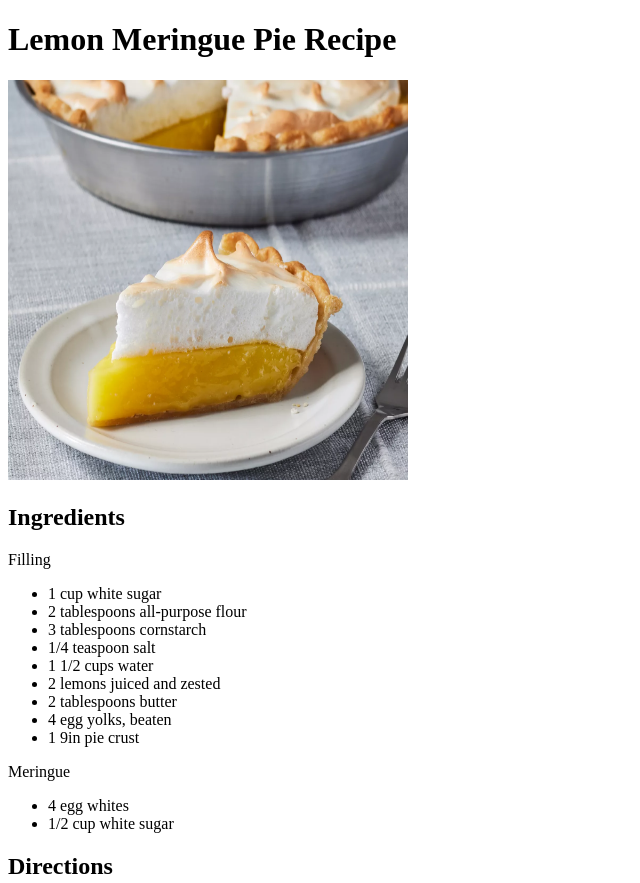
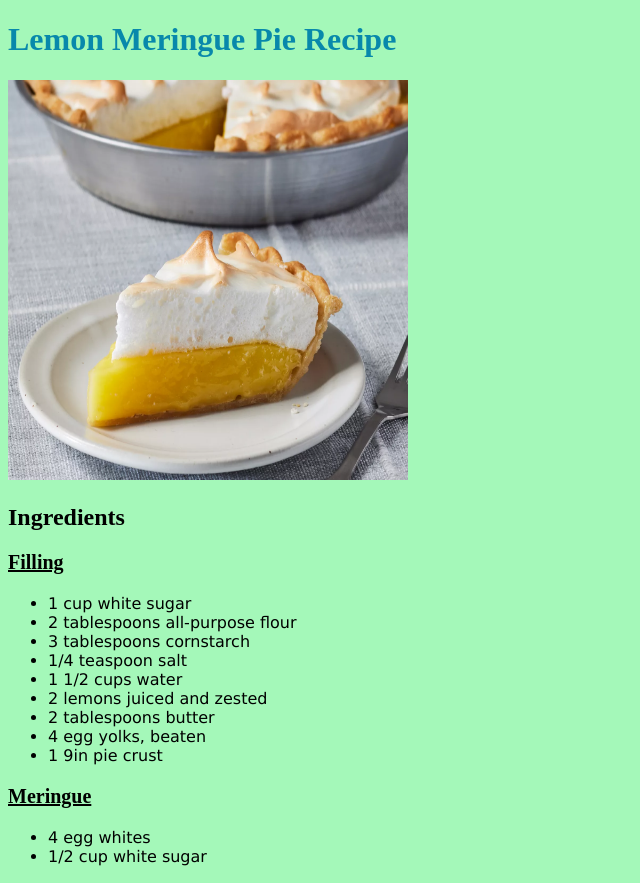
Before and after one commit to bdnooner/odin-recipies, a plain HTML site: page recipies/lemonPie.html in a window 1280 px wide. Shown: the top 883 px of the page, without its empty margins (0-640 px from the left). Drawn offline with Linux system fonts and the light colour scheme.

Commit message:
add CSS to recipe website

```diff
--- a/recipies/lemonPie.html
+++ b/recipies/lemonPie.html
@@ -3,14 +3,15 @@
 <head>
     <meta charset="UTF-8">
     <meta name="viewport" content="width=device-width, initial-scale=1.0">
+    <link rel="stylesheet" href="../style.css">
     <title>Lemon Meringue Pie</title>
 </head>
 <body>
-    <h1>Lemon Meringue Pie Recipe</h1>
+    <h1 class="title">Lemon Meringue Pie Recipe</h1>
     <img src="./images/lemon_pie.jpg" height="400" width="400">
     <h2>Ingredients</h2>
     <p>Filling
-        <ul>
+        <ul class="list">
             <li>1 cup white sugar</li>
             <li>2 tablespoons all-purpose flour</li>
             <li>3 tablespoons cornstarch</li>
@@ -23,14 +24,14 @@
         </ul>
     </p>
     <p>Meringue
-        <ul>
+        <ul class="list">
             <li>4 egg whites</li>
             <li>1/2 cup white sugar</li>
         </ul>
     </p>
     <h2>Directions</h2>
     <p>
-        <ol>
+        <ol class="list">
             <li>Gather all ingredients and preheat the oven to 325 degrees F (162 degrees C).</li>
             <li>To make the lemon filling: Whisk 1 cup sugar, flour, cornstarch, and salt together in a medium saucepan; stir in water, lemon juice, and lemon zest. Cook over medium-high heat, stirring frequently, until mixture comes to a boil. Stir in butter.</li>
             <li>Place egg yolks in a small bowl and gradually whisk in 1/2 cup of hot sugar mixture.</li>
--- /dev/null
+++ b/style.css
@@ -0,0 +1,16 @@
+* {
+    background-color: rgb(164, 248, 185);
+}
+.title {
+    color:rgb(8, 136, 171)
+}
+.list {
+    font-family: 'Lucida Sans', 'Lucida Sans Regular', 'Lucida Grande', 'Lucida Sans Unicode', Geneva, Verdana, sans-serif;
+}
+
+p {
+    font-family:'Times New Roman', Times, serif;
+    font-weight: bolder;
+    font-size: 20px;
+    text-decoration: underline;
+}
```
Also changed, not shown: index.html (+2 -1 lines), recipies/applePie.html (+4 -3 lines), recipies/coconutPie.html (+5 -4 lines).
